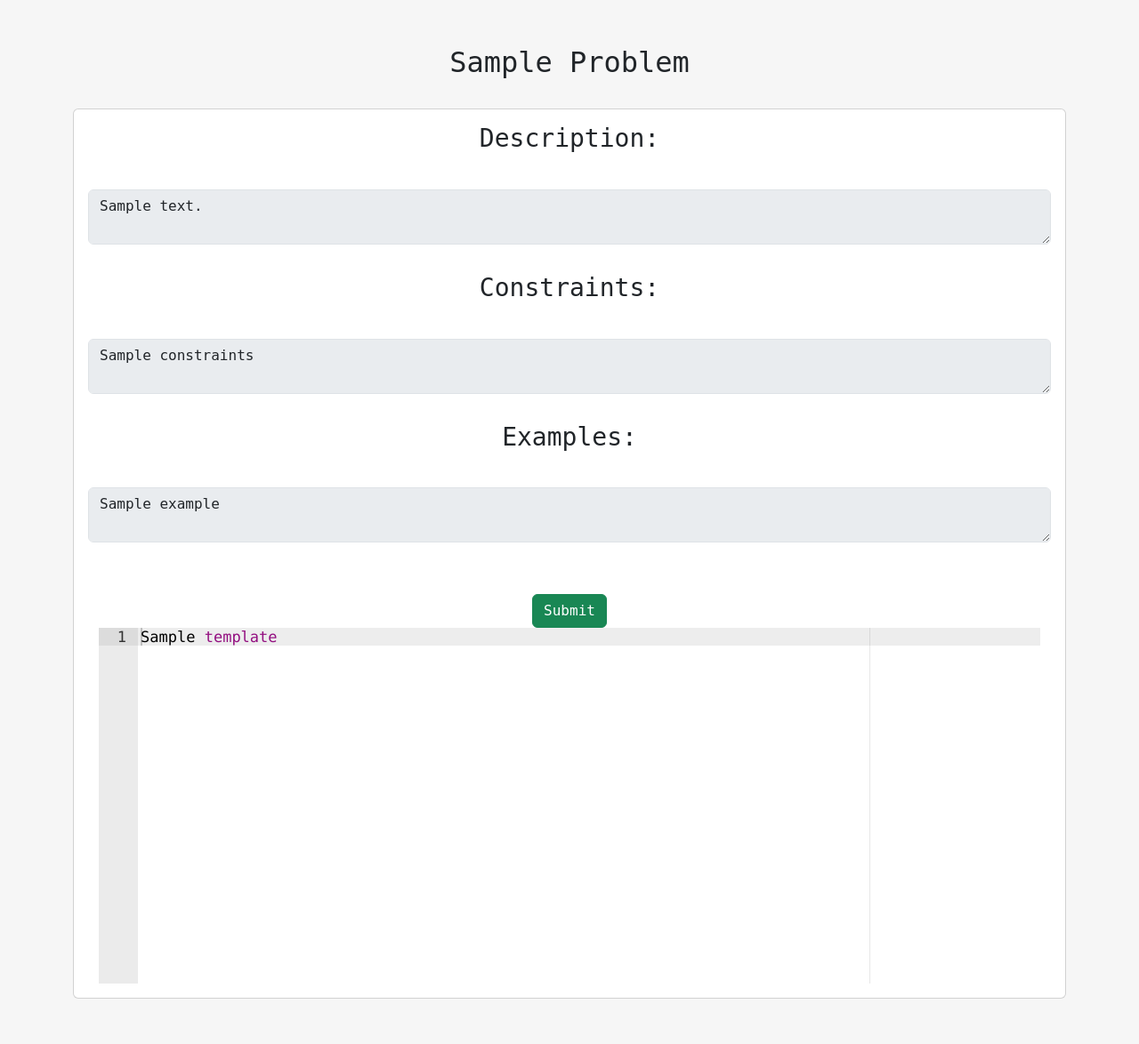
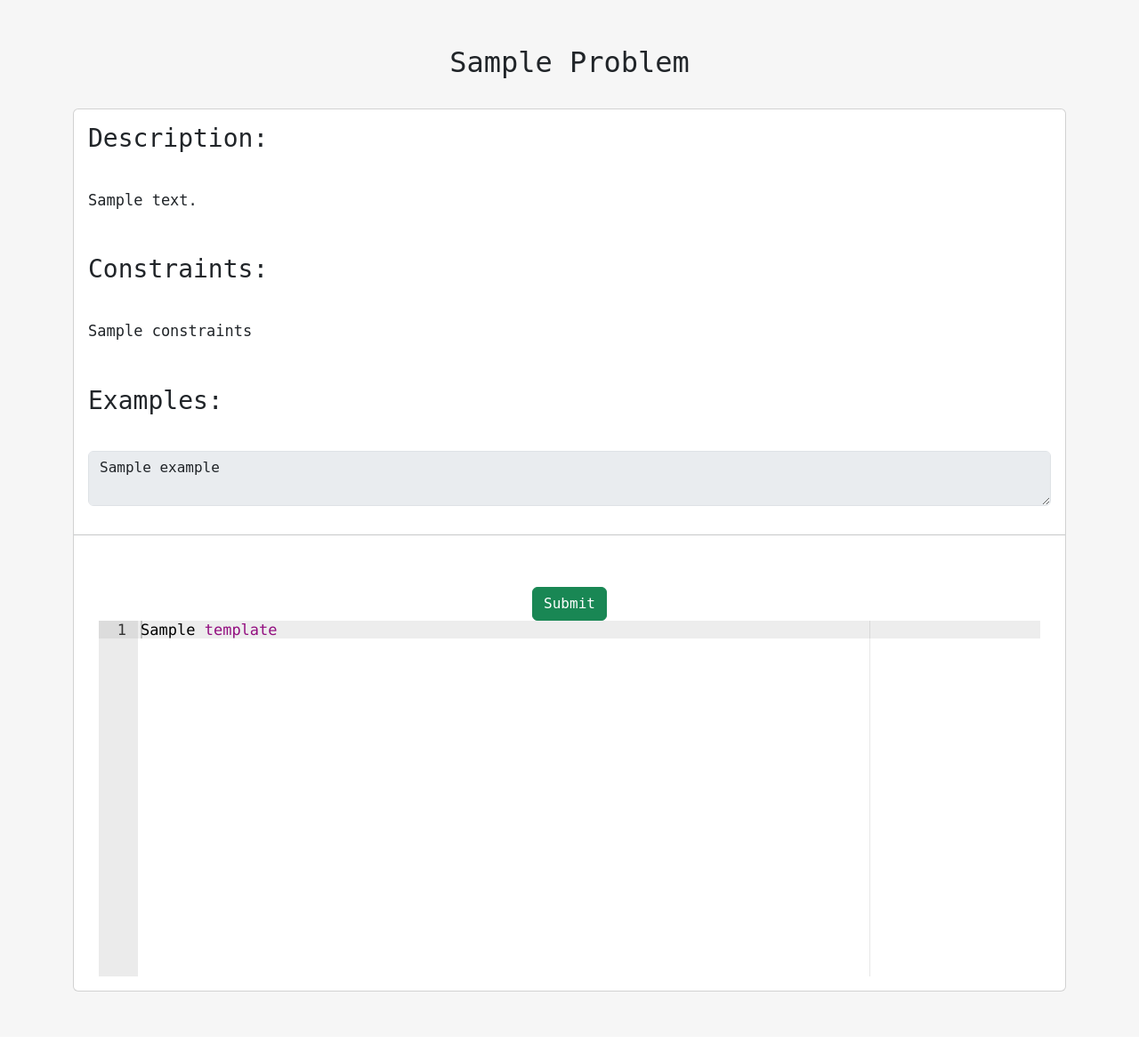
Before and after one commit to xdaruis/AlgosCP, a Django app: template problems/templates/display_problem.html in a window 1280 px wide. Shown: the part 58-1232 px from the top of the page at 89% size. After the commit the page ends 1173 px from the top, so only its background shows below. Run offline with Django 3.2, Linux system fonts and the light colour scheme; the template is opened without the code that fills it: most values are stand-ins (such as "Sample title", 1, 10 or a date in 2020); some libraries are stand-ins or nearby versions.

Commit message:
Implemented Markdown and Fixed styling

```diff
--- a/problems/static/script.js
+++ b/problems/static/script.js
@@ -9,11 +9,9 @@ ace.edit(editor, {
     wrapWithQuotes: true,
 });
 
-resize_boxes();
+resize_element();
 
-function resize_boxes() {
-    for (let i = 1; i <= 3; ++i) {
-        element = document.getElementById("note" + i);
-        element.style.height = (element.scrollHeight + 2) + "px";
-    }
+function resize_element() {
+    element = document.getElementById("auto-resize");
+    element.style.height = (element.scrollHeight + 2) + "px";
 }
--- a/problems/templates/display_problem.html
+++ b/problems/templates/display_problem.html
@@ -1,35 +1,37 @@
 {% extends 'base.html' %}
 {% load static %}
+{% load markdown_extras %}
 
 {% block content %}
   <link rel="stylesheet" href="{% static 'editor.css' %}">
+  <center>
   {% if user.is_superuser %}
-    <a class="btn btn-success" href="/admin/problems/problem/{{ problem.id }}/change/">Edit</a>
-    <br><br>
-  {% endif %}
-  <h2>{{ problem.name|title }}</h2>
+      <a class="btn btn-success" href="/admin/problems/problem/{{ problem.id }}/change/">Edit</a>
+      <br><br>
+      {% endif %}
+      <h2>{{ problem.name|title }}</h2>
+  </center>
   <br>
   <div class="card">
     <h3 class="card-body">Description:</h3>
-    <fieldset disabled class="card-body">
-      <textarea id="note1" class="form-control" readonly>{{ problem.description }}</textarea>
-    </fieldset>
+    <div class="card-body">{{ problem.description|markdown|safe }}</div>
     {% if problem.constraints %}
       <h3 class="card-body">Constraints:</h3>
-      <fieldset disabled class="card-body">
-        <textarea id="note2" class="form-control" readonly>{{ problem.constraints }}</textarea>
-      </fieldset>
+      <div class="card-body">{{ problem.constraints|markdown|safe }}</div>
     {% endif %}
     {% if problem.example %}
       <h3 class="card-body text-left">Examples:</h3>
       <fieldset disabled class="card-body">
-        <textarea id="note3" class="form-control" readonly>{{ problem.example }}</textarea>
+        <textarea id="auto-resize" class="form-control" readonly>{{ problem.example }}</textarea>
       </fieldset>
     {% endif %}
+    <hr/>
     <br>
     <form action="{% url 'send' problem.name %}" method="POST" class="card-body">
       {% csrf_token %}
-      <input type="Submit" value="Submit" class="btn btn-success">
+      <center>
+        <input type="Submit" value="Submit" class="btn btn-success">
+      </center>
       <div class="container">
         <div id="editor">{{ problem.template }}</div>
       </div>
--- a/problems/templates/problems_list.html
+++ b/problems/templates/problems_list.html
@@ -1,6 +1,7 @@
 {% extends 'base.html' %}
 
 {% block content %}
+  <center>
     {% if user.is_superuser %}
       <a class="btn btn-primary" href="/admin/problems/problem/add/">Add</a>
       <a class="btn btn-success" href="/admin/problems/problem/">Edit</a>
@@ -25,4 +26,5 @@
         {% endfor %}
       </tbody>
     </table>
+  </center>
 {% endblock %}
--- a/problems/views.py
+++ b/problems/views.py
@@ -16,6 +16,6 @@ def send_problem(request, problem_name):
     response['Content-Disposition'] = 'attachement; filename=solution.cpp'
 
     # lines = [ace.edit('editor').getSession().getValue()]
-    lines = [Problem.objects.get(name = problem_name).template]
+    # lines = [request.POST]
     response.writelines(lines)
     return response
--- a/users/templates/auth/login.html
+++ b/users/templates/auth/login.html
@@ -1,6 +1,7 @@
 {% extends 'base.html' %}
 
 {% block content %}
+  <center>
     {% if user.is_authenticated%}
       <h1>You're already logged in</h1>
     {% else %}
@@ -47,4 +48,5 @@
         <br><br>
       </form>
     {% endif %}
+  </center>
 {% endblock %}
--- a/users/templates/auth/register.html
+++ b/users/templates/auth/register.html
@@ -1,6 +1,7 @@
 {% extends 'base.html' %}
 
 {% block content %}
+  <center>
     {% if user.is_authenticated%}
       <h1>You're already logged in!</h1>
       <h1><a href="{% url 'logout' %}" > Logout </a> to register</h1>
@@ -13,4 +14,5 @@
         </form>
       </div>
     {% endif %}
+  </center>
 {% endblock %}
--- a/users/templates/edit_profile.html
+++ b/users/templates/edit_profile.html
@@ -5,8 +5,10 @@
     <form action="" method="POST" enctype="multipart/form-data">
       {% csrf_token %}
       {{ form.as_p }}
-      <input type="submit" value="Save" class="btn btn-success"/>
-      <input type="reset" value="Undo" class="btn btn-danger"/>
+      <center>
+        <input type="submit" value="Save" class="btn btn-success"/>
+        <input type="reset" value="Undo" class="btn btn-danger"/>
+      </center>
     </form>
   </div>
   <br>
--- a/users/templates/profile.html
+++ b/users/templates/profile.html
@@ -1,12 +1,14 @@
 {% extends 'base.html' %}
+{% load markdown_extras %}
 
 {% block content %}
+  <center>
     {% if profile %}
       <div class="card" style="width: 18rem;">
         <img src="{{ profile.image.url }}" width="200" height="200" class="card-img-top" alt="User_Image">
         <div class="card-body">
           <h5 class="card-title">{{ profile.user }}</h5>
-        <p class="card-text">{{ profile.description }}</p>
+          <p style="text-align:left" class="card-text text-left">{{ profile.description|markdown|safe }}</p>
         </div>
       </div>
       {% if profile.user == request.user %}
@@ -16,4 +18,6 @@
     {% else %}
       <h1>Profile not found!</h1>
     {% endif %}
+  </center>
+  <br/>
 {% endblock %}
--- a/website/templates/base.html
+++ b/website/templates/base.html
@@ -23,12 +23,10 @@
       </div>
     {% endif %}
     <br/><br/>
-    <center>
       <div class="container">
         {% block content %}
         {% endblock %}
       </div>
-    </center>
     <script src="https://cdn.jsdelivr.net/npm/bootstrap@5.3.0/dist/js/bootstrap.bundle.min.js" integrity="sha384-geWF76RCwLtnZ8qwWowPQNguL3RmwHVBC9FhGdlKrxdiJJigb/j/68SIy3Te4Bkz" crossorigin="anonymous"></script>
   </body>
 </html>
--- a/website/templates/index.html
+++ b/website/templates/index.html
@@ -1,5 +1,7 @@
 {% extends 'base.html' %}
 
 {% block content %}
-  <h1>Welcome!</h1>
+  <center>
+    <h1>Welcome!</h1>
+  </center>
 {% endblock %}
--- a/website/templates/navbar.html
+++ b/website/templates/navbar.html
@@ -11,7 +11,6 @@
       </div>
       {% if user.is_authenticated %}
         <div class="navbar-nav ms-auto">
-          <!-- <a class="nav-link active" href="{% url 'profile' request.user.id %}">{{ user }}</a> -->
           <a class="nav-link active" href="{% url 'profile' request.user %}">
             <img src="{{ user.profile.image.url }}" width=30 height=30 class="rounded-circle" alt="{{ profile.user.username }}">
           </a>
--- /dev/null
+++ b/website/templatetags/markdown_extras.py
@@ -0,0 +1,10 @@
+import markdown as md
+from django import template
+from django.template.defaultfilters import stringfilter
+
+register = template.Library()
+
+@register.filter
+@stringfilter
+def markdown(value):
+    return md.markdown(value, extensions=['markdown.extensions.fenced_code'])
```
Also changed, not shown: users/templates/login_required.html (+7 -5 lines), db.sqlite3, website/templatetags/__init__.py (added). Lines whose indentation alone changed are shown as unchanged.
